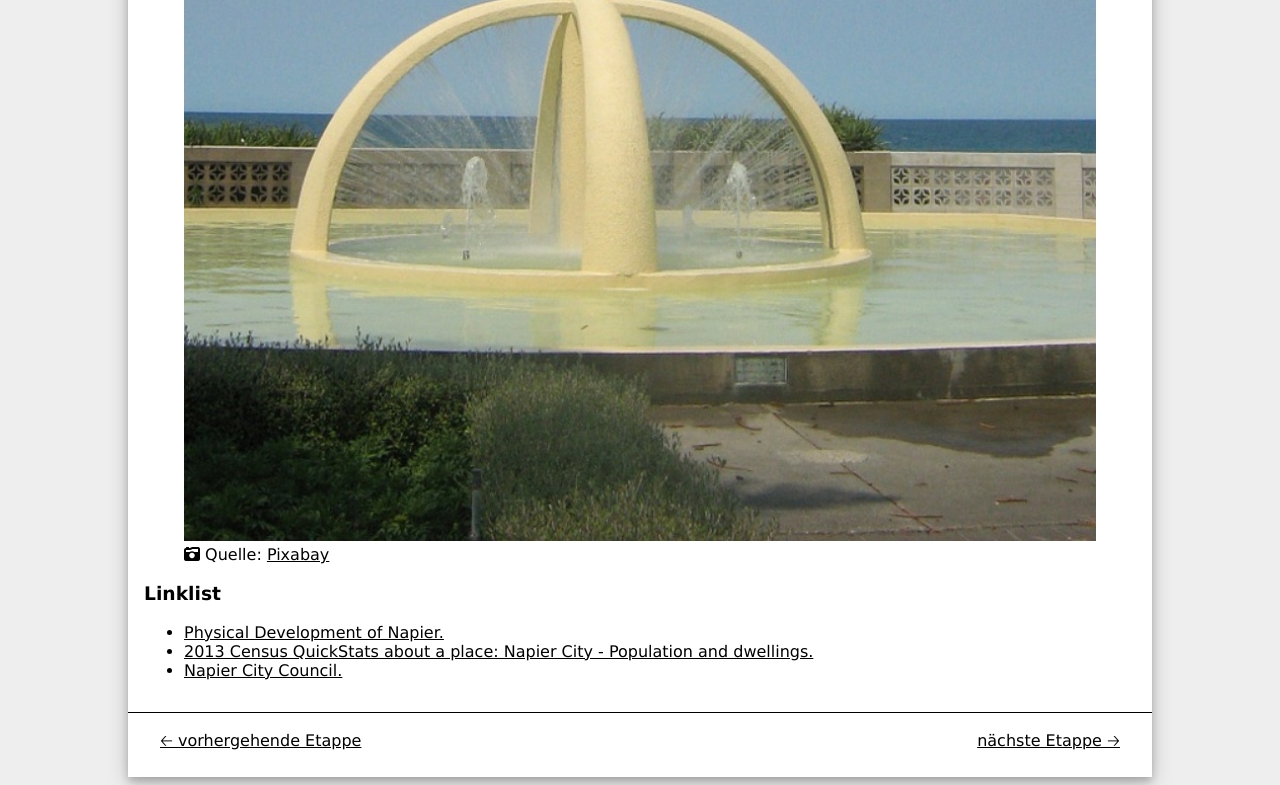
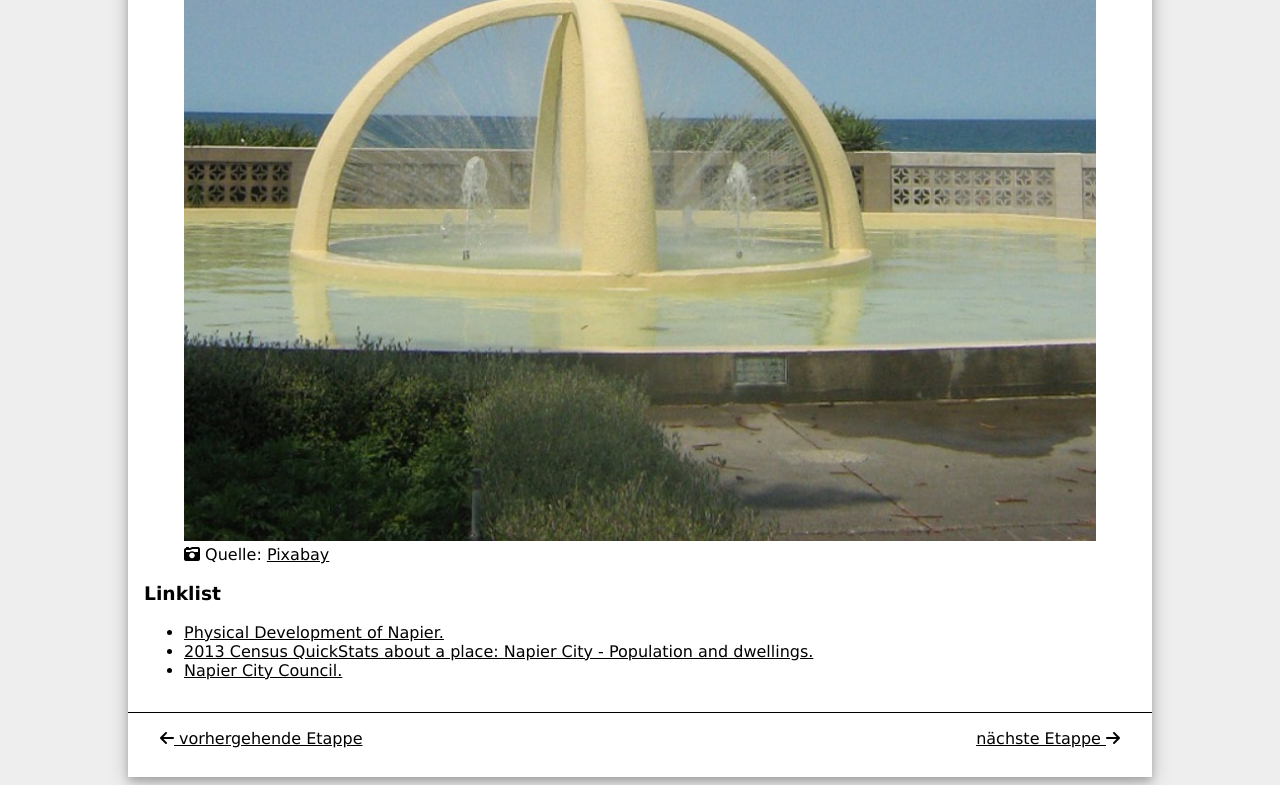
Before and after one commit to PaulaSp3/PaulaSp3.github.io, a plain HTML site: page nz/index.html in a window 1280 px wide. Shown: the part 1650-2435 px from the top of the page. Drawn offline with Linux system fonts and the light colour scheme.

Commit message:
Add arrow for previous and next page

```diff
--- a/nz/index.html
+++ b/nz/index.html
@@ -55,8 +55,8 @@
         </article>
         <footer>
             <nav>
-                <a class="back" href="https://kelevra22.github.io/nz/index.html">🡠 vorhergehende Etappe</a>
-                <a class="next" href="https://webmapping.github.io/nz/index.html"> nächste Etappe 🡢</a>
+                <a class="back" href="https://kelevra22.github.io/nz/index.html"><i class="fa-solid fa-arrow-left"></i> vorhergehende Etappe</a>
+                <a class="next" href="https://webmapping.github.io/nz/index.html"> nächste Etappe <i class="fa-solid fa-arrow-right"></i></a>
             </nav>
         </footer>
     </main>
```
